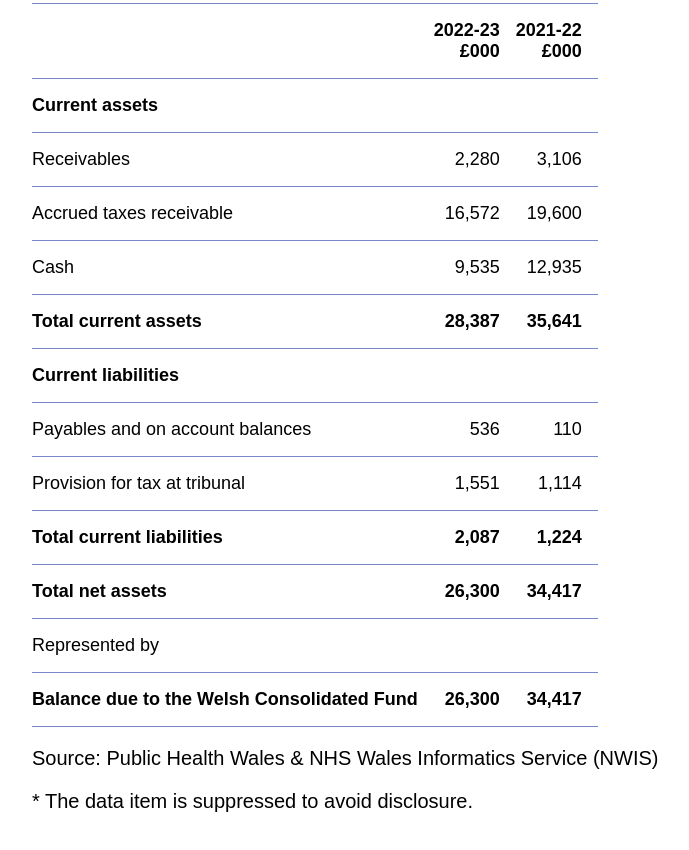
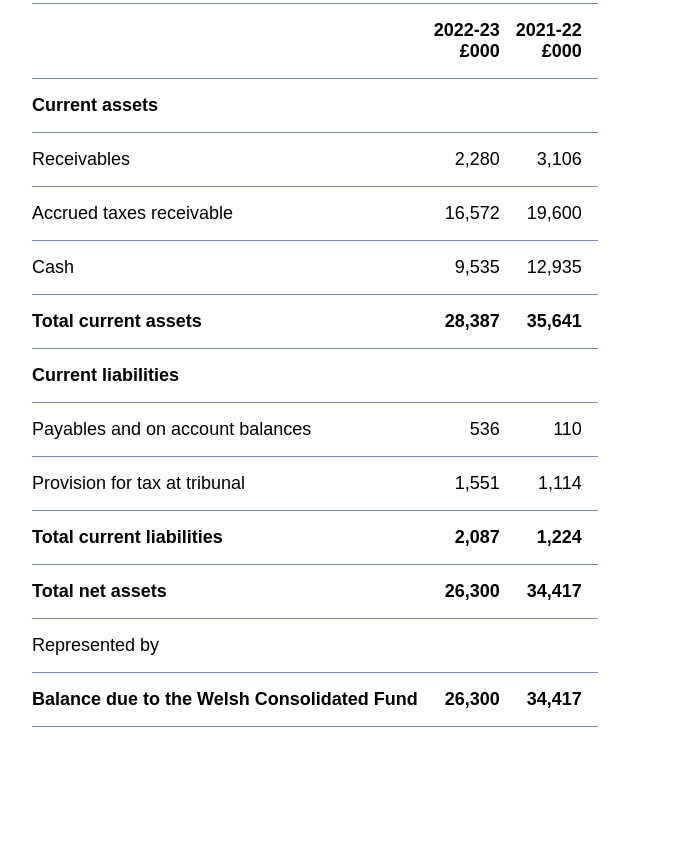
Before and after one commit to gov-wales/content-clinics, a plain HTML site: page tables-clinic/statement-of-financial-position.html in a window 1280 px wide. Shown: the part 327-1177 px from the top of the page, without its empty margins (58-747 px from the left). Drawn offline with Linux system fonts and the light colour scheme.

Commit message:
Removed two paragraphs

```diff
--- a/tables-clinic/statement-of-financial-position.html
+++ b/tables-clinic/statement-of-financial-position.html
@@ -114,10 +114,6 @@
 
             </table>
 
-            <p>Source: Public Health Wales & NHS Wales Informatics Service (NWIS)</p>
-
-            <p>* The data item is suppressed to avoid disclosure.</p>
-
         </div>
 
 
```
